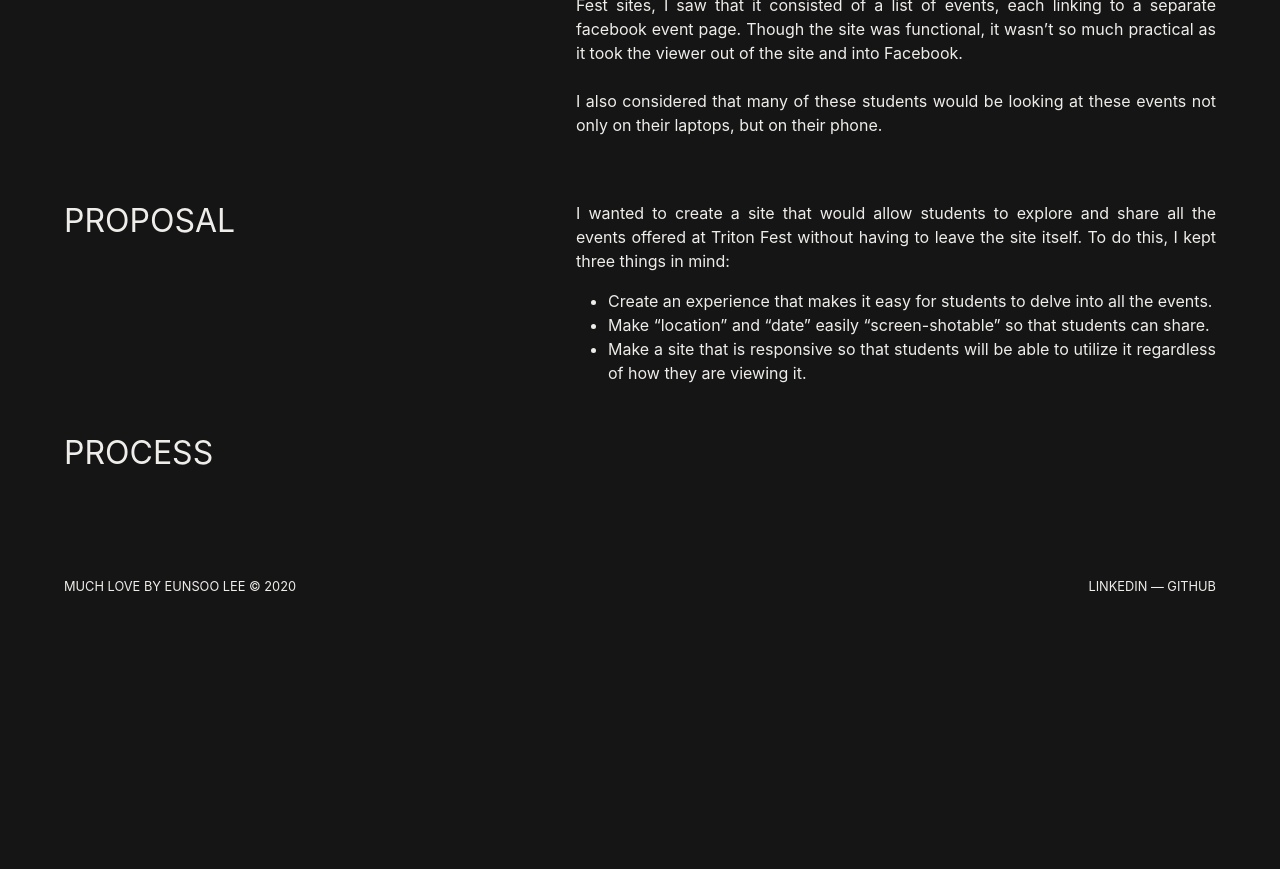
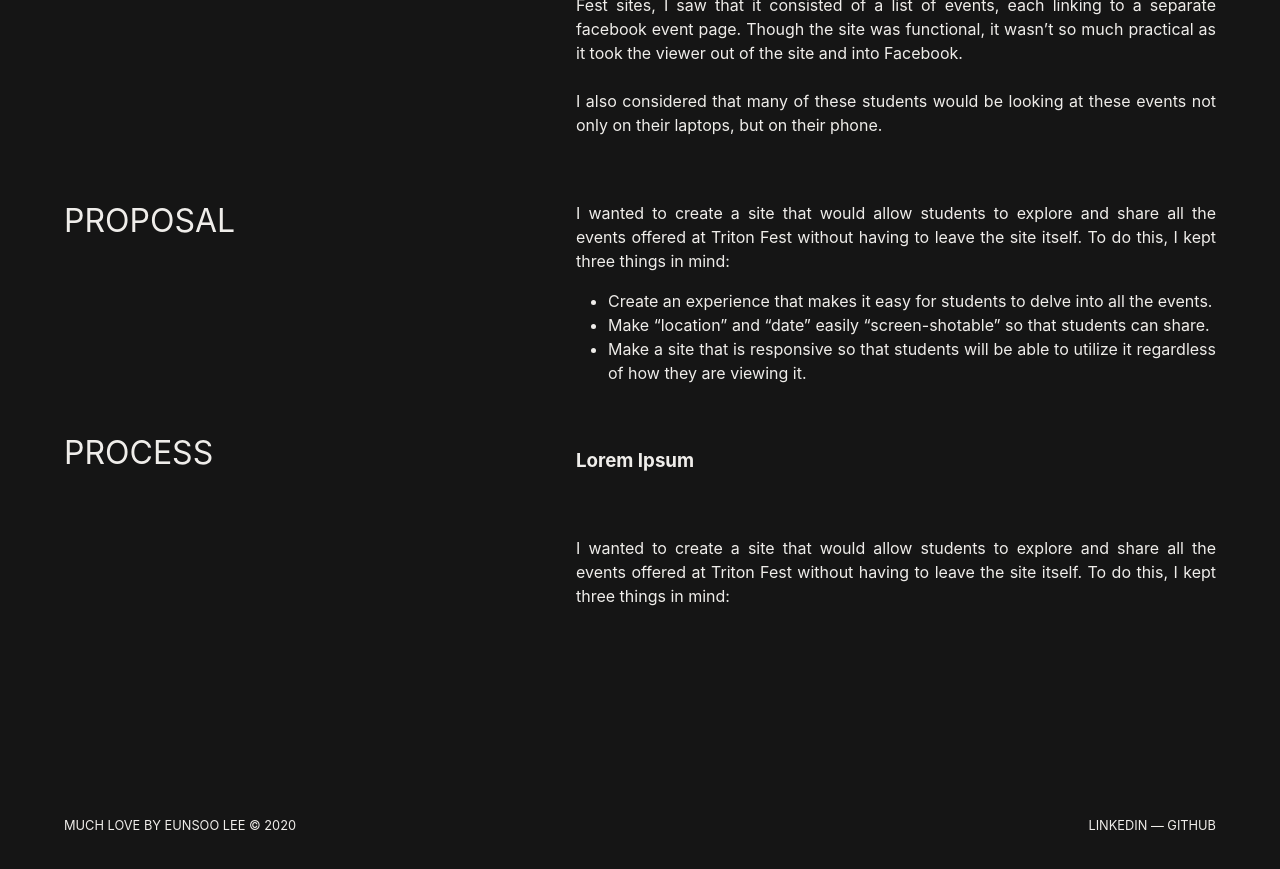
Before and after one commit to mochimilk/tangerine-sunshine, a Jekyll site: the page built from _posts/2020-05-07-winter-triton-fest-2020.md, in a window 1280 px wide and 900 px high, scrolled down 1862 px. Shown: the top 869 px of the window. Built offline with Jekyll 4.4.1, drawn with Linux system fonts in a browser that asks for light colours; nearby versions of some CDN libraries; before the commit the page ends 2523 px from its top, so only the background shows below that.

Commit message:
Update from Forestry.io Eunsoo Lee updated _posts/2020-05-07-winter-triton-fest-2020.md

```diff
--- a/_posts/2020-05-07-winter-triton-fest-2020.md
+++ b/_posts/2020-05-07-winter-triton-fest-2020.md
@@ -28,3 +28,7 @@
 * Make a site that is responsive so that students will be able to utilize it regardless of how they are viewing it.
 
 ## Process
+
+### Lorem Ipsum
+
+I wanted to create a site that would allow students to explore and share all the events offered at Triton Fest without having to leave the site itself. To do this, I kept three things in mind:
```
